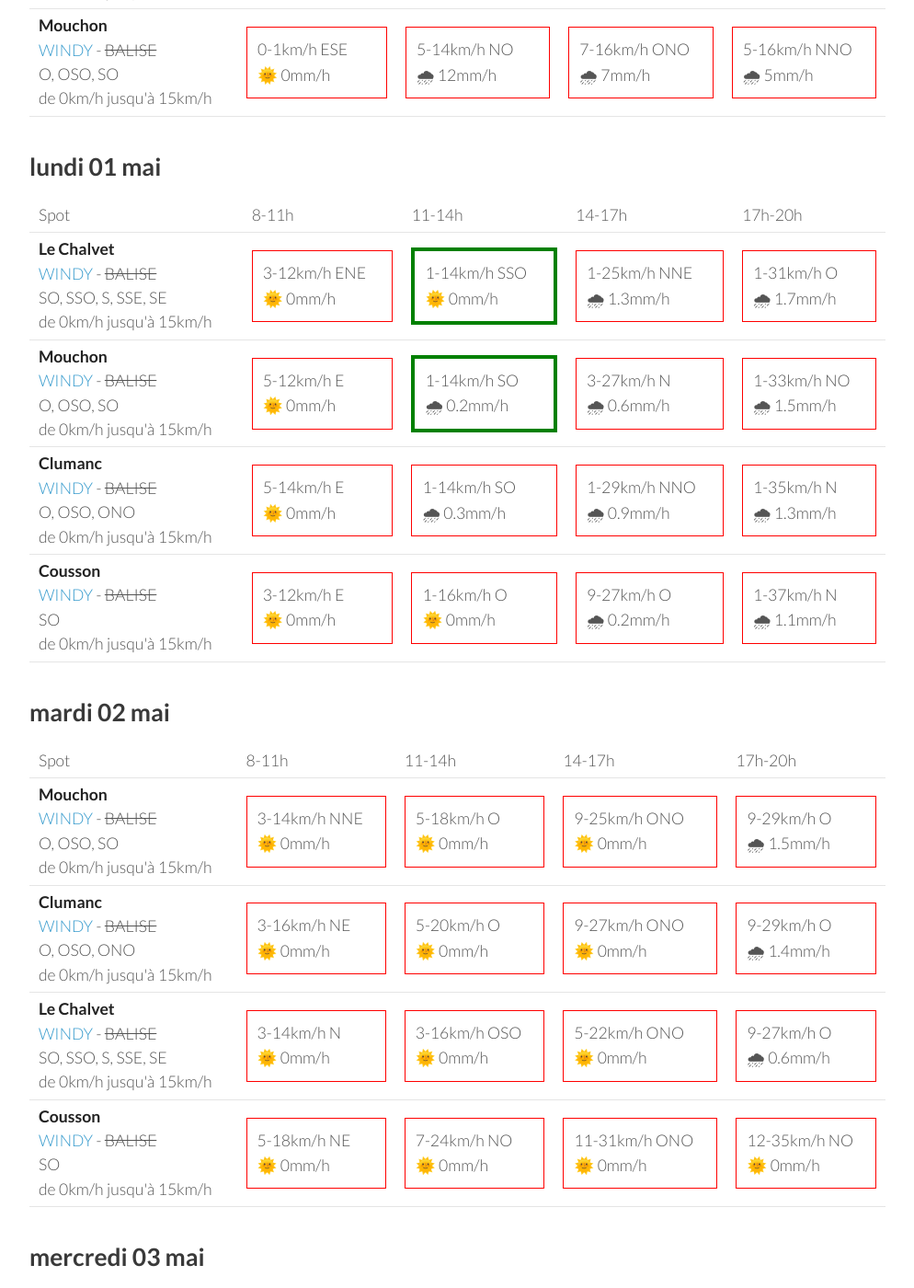
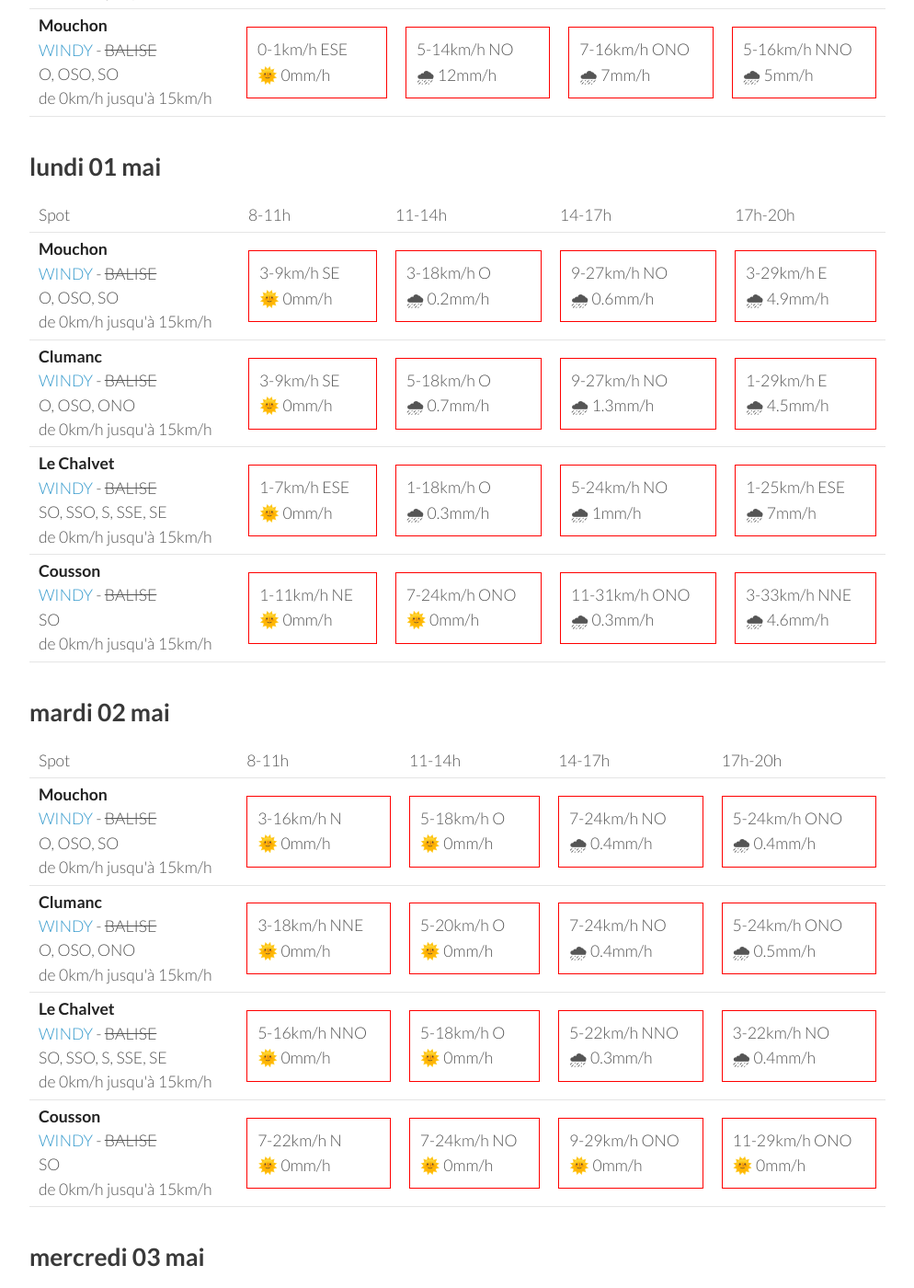
Before and after one commit to parapente-dans-le-nord/parapente-dans-le-nord.github.io, a Jekyll site: the page built from saint_andre.markdown, in a window 1280 px wide and 1400 px high, scrolled down 1299 px. Shown: the whole window at 92% size, without its empty margins (26-1020 px from the left). Built offline with Jekyll 4.4.1, drawn with Linux system fonts in a browser that asks for light colours; some of the changed text lies outside the part shown.

Commit message:
update index.markdown

```diff
--- a/saint_andre.markdown
+++ b/saint_andre.markdown
@@ -130,42 +130,42 @@ page mise à jour le samedi 29 avril 13:36
       <td>17h-20h</td>
     </tr>
 <tr>
-        <td><strong>Le Chalvet</strong><br><a href="https://windy.com/43.979/6.480?43.866,6.480,10,m:eSsaglX">WINDY</a> - <span class="no-balise"> BALISE </span><br> <span class="vent-favorable">SO, SSO, S, SSE, SE</span><br><span class="force-vent">de 0km/h jusqu'à 15km/h</span> </td>
-
-            <td><div class="not-flyable"><p>3-12km/h ENE</p><p>🌞 0mm/h</p></div></td>
-            <td><div class="flyable"><p>1-14km/h SSO</p><p>🌞 0mm/h</p></div></td>
-            <td><div class="not-flyable"><p>1-25km/h NNE</p><p>🌧 1.3mm/h</p></div></td>
-            <td><div class="not-flyable"><p>1-31km/h O</p><p>🌧 1.7mm/h</p></div></td>
-
-
-    </tr>
-<tr>
         <td><strong>Mouchon</strong><br><a href="https://windy.com/43.992/6.424?43.878,6.425,10,m:eSuaglR">WINDY</a> - <span class="no-balise"> BALISE </span><br> <span class="vent-favorable">O, OSO, SO</span><br><span class="force-vent">de 0km/h jusqu'à 15km/h</span> </td>
 
-            <td><div class="not-flyable"><p>5-12km/h E</p><p>🌞 0mm/h</p></div></td>
-            <td><div class="flyable"><p>1-14km/h SO</p><p>🌧 0.2mm/h</p></div></td>
-            <td><div class="not-flyable"><p>3-27km/h N</p><p>🌧 0.6mm/h</p></div></td>
-            <td><div class="not-flyable"><p>1-33km/h NO</p><p>🌧 1.5mm/h</p></div></td>
+            <td><div class="not-flyable"><p>3-9km/h SE</p><p>🌞 0mm/h</p></div></td>
+            <td><div class="not-flyable"><p>3-18km/h O</p><p>🌧 0.2mm/h</p></div></td>
+            <td><div class="not-flyable"><p>9-27km/h NO</p><p>🌧 0.6mm/h</p></div></td>
+            <td><div class="not-flyable"><p>3-29km/h E</p><p>🌧 4.9mm/h</p></div></td>
 
 
     </tr>
 <tr>
         <td><strong>Clumanc</strong><br><a href="https://windy.com/44.027/6.402?43.914,6.403,10,m:eSxaglP">WINDY</a> - <span class="no-balise"> BALISE </span><br> <span class="vent-favorable">O, OSO, ONO</span><br><span class="force-vent">de 0km/h jusqu'à 15km/h</span> </td>
 
-            <td><div class="not-flyable"><p>5-14km/h E</p><p>🌞 0mm/h</p></div></td>
-            <td><div class="not-flyable"><p>1-14km/h SO</p><p>🌧 0.3mm/h</p></div></td>
-            <td><div class="not-flyable"><p>1-29km/h NNO</p><p>🌧 0.9mm/h</p></div></td>
-            <td><div class="not-flyable"><p>1-35km/h N</p><p>🌧 1.3mm/h</p></div></td>
+            <td><div class="not-flyable"><p>3-9km/h SE</p><p>🌞 0mm/h</p></div></td>
+            <td><div class="not-flyable"><p>5-18km/h O</p><p>🌧 0.7mm/h</p></div></td>
+            <td><div class="not-flyable"><p>9-27km/h NO</p><p>🌧 1.3mm/h</p></div></td>
+            <td><div class="not-flyable"><p>1-29km/h E</p><p>🌧 4.5mm/h</p></div></td>
+
+
+    </tr>
+<tr>
+        <td><strong>Le Chalvet</strong><br><a href="https://windy.com/43.979/6.480?43.866,6.480,10,m:eSsaglX">WINDY</a> - <span class="no-balise"> BALISE </span><br> <span class="vent-favorable">SO, SSO, S, SSE, SE</span><br><span class="force-vent">de 0km/h jusqu'à 15km/h</span> </td>
+
+            <td><div class="not-flyable"><p>1-7km/h ESE</p><p>🌞 0mm/h</p></div></td>
+            <td><div class="not-flyable"><p>1-18km/h O</p><p>🌧 0.3mm/h</p></div></td>
+            <td><div class="not-flyable"><p>5-24km/h NO</p><p>🌧 1mm/h</p></div></td>
+            <td><div class="not-flyable"><p>1-25km/h ESE</p><p>🌧 7mm/h</p></div></td>
 
 
     </tr>
 <tr>
         <td><strong>Cousson</strong><br><a href="https://windy.com/44.054/6.240?43.940,6.241,10,m:eSAaglz">WINDY</a> - <span class="no-balise"> BALISE </span><br> <span class="vent-favorable">SO</span><br><span class="force-vent">de 0km/h jusqu'à 15km/h</span> </td>
 
-            <td><div class="not-flyable"><p>3-12km/h E</p><p>🌞 0mm/h</p></div></td>
-            <td><div class="not-flyable"><p>1-16km/h O</p><p>🌞 0mm/h</p></div></td>
-            <td><div class="not-flyable"><p>9-27km/h O</p><p>🌧 0.2mm/h</p></div></td>
-            <td><div class="not-flyable"><p>1-37km/h N</p><p>🌧 1.1mm/h</p></div></td>
+            <td><div class="not-flyable"><p>1-11km/h NE</p><p>🌞 0mm/h</p></div></td>
+            <td><div class="not-flyable"><p>7-24km/h ONO</p><p>🌞 0mm/h</p></div></td>
+            <td><div class="not-flyable"><p>11-31km/h ONO</p><p>🌧 0.3mm/h</p></div></td>
+            <td><div class="not-flyable"><p>3-33km/h NNE</p><p>🌧 4.6mm/h</p></div></td>
 
 
     </tr>
@@ -188,40 +188,40 @@ page mise à jour le samedi 29 avril 13:36
 <tr>
         <td><strong>Mouchon</strong><br><a href="https://windy.com/43.992/6.424?43.878,6.425,10,m:eSuaglR">WINDY</a> - <span class="no-balise"> BALISE </span><br> <span class="vent-favorable">O, OSO, SO</span><br><span class="force-vent">de 0km/h jusqu'à 15km/h</span> </td>
 
-            <td><div class="not-flyable"><p>3-14km/h NNE</p><p>🌞 0mm/h</p></div></td>
+            <td><div class="not-flyable"><p>3-16km/h N</p><p>🌞 0mm/h</p></div></td>
             <td><div class="not-flyable"><p>5-18km/h O</p><p>🌞 0mm/h</p></div></td>
-            <td><div class="not-flyable"><p>9-25km/h ONO</p><p>🌞 0mm/h</p></div></td>
-            <td><div class="not-flyable"><p>9-29km/h O</p><p>🌧 1.5mm/h</p></div></td>
+            <td><div class="not-flyable"><p>7-24km/h NO</p><p>🌧 0.4mm/h</p></div></td>
+            <td><div class="not-flyable"><p>5-24km/h ONO</p><p>🌧 0.4mm/h</p></div></td>
 
 
     </tr>
 <tr>
         <td><strong>Clumanc</strong><br><a href="https://windy.com/44.027/6.402?43.914,6.403,10,m:eSxaglP">WINDY</a> - <span class="no-balise"> BALISE </span><br> <span class="vent-favorable">O, OSO, ONO</span><br><span class="force-vent">de 0km/h jusqu'à 15km/h</span> </td>
 
-            <td><div class="not-flyable"><p>3-16km/h NE</p><p>🌞 0mm/h</p></div></td>
+            <td><div class="not-flyable"><p>3-18km/h NNE</p><p>🌞 0mm/h</p></div></td>
             <td><div class="not-flyable"><p>5-20km/h O</p><p>🌞 0mm/h</p></div></td>
-            <td><div class="not-flyable"><p>9-27km/h ONO</p><p>🌞 0mm/h</p></div></td>
-            <td><div class="not-flyable"><p>9-29km/h O</p><p>🌧 1.4mm/h</p></div></td>
+            <td><div class="not-flyable"><p>7-24km/h NO</p><p>🌧 0.4mm/h</p></div></td>
+            <td><div class="not-flyable"><p>5-24km/h ONO</p><p>🌧 0.5mm/h</p></div></td>
 
 
     </tr>
 <tr>
         <td><strong>Le Chalvet</strong><br><a href="https://windy.com/43.979/6.480?43.866,6.480,10,m:eSsaglX">WINDY</a> - <span class="no-balise"> BALISE </span><br> <span class="vent-favorable">SO, SSO, S, SSE, SE</span><br><span class="force-vent">de 0km/h jusqu'à 15km/h</span> </td>
 
-            <td><div class="not-flyable"><p>3-14km/h N</p><p>🌞 0mm/h</p></div></td>
-            <td><div class="not-flyable"><p>3-16km/h OSO</p><p>🌞 0mm/h</p></div></td>
-            <td><div class="not-flyable"><p>5-22km/h ONO</p><p>🌞 0mm/h</p></div></td>
-            <td><div class="not-flyable"><p>9-27km/h O</p><p>🌧 0.6mm/h</p></div></td>
+            <td><div class="not-flyable"><p>5-16km/h NNO</p><p>🌞 0mm/h</p></div></td>
+            <td><div class="not-flyable"><p>5-18km/h O</p><p>🌞 0mm/h</p></div></td>
+            <td><div class="not-flyable"><p>5-22km/h NNO</p><p>🌧 0.3mm/h</p></div></td>
+            <td><div class="not-flyable"><p>3-22km/h NO</p><p>🌧 0.4mm/h</p></div></td>
 
 
     </tr>
 <tr>
         <td><strong>Cousson</strong><br><a href="https://windy.com/44.054/6.240?43.940,6.241,10,m:eSAaglz">WINDY</a> - <span class="no-balise"> BALISE </span><br> <span class="vent-favorable">SO</span><br><span class="force-vent">de 0km/h jusqu'à 15km/h</span> </td>
 
-            <td><div class="not-flyable"><p>5-18km/h NE</p><p>🌞 0mm/h</p></div></td>
+            <td><div class="not-flyable"><p>7-22km/h N</p><p>🌞 0mm/h</p></div></td>
             <td><div class="not-flyable"><p>7-24km/h NO</p><p>🌞 0mm/h</p></div></td>
-            <td><div class="not-flyable"><p>11-31km/h ONO</p><p>🌞 0mm/h</p></div></td>
-            <td><div class="not-flyable"><p>12-35km/h NO</p><p>🌞 0mm/h</p></div></td>
+            <td><div class="not-flyable"><p>9-29km/h ONO</p><p>🌞 0mm/h</p></div></td>
+            <td><div class="not-flyable"><p>11-29km/h ONO</p><p>🌞 0mm/h</p></div></td>
 
 
     </tr>
```
Also changed, not shown: other parts of saint_andre.markdown (+1 -1 lines).
